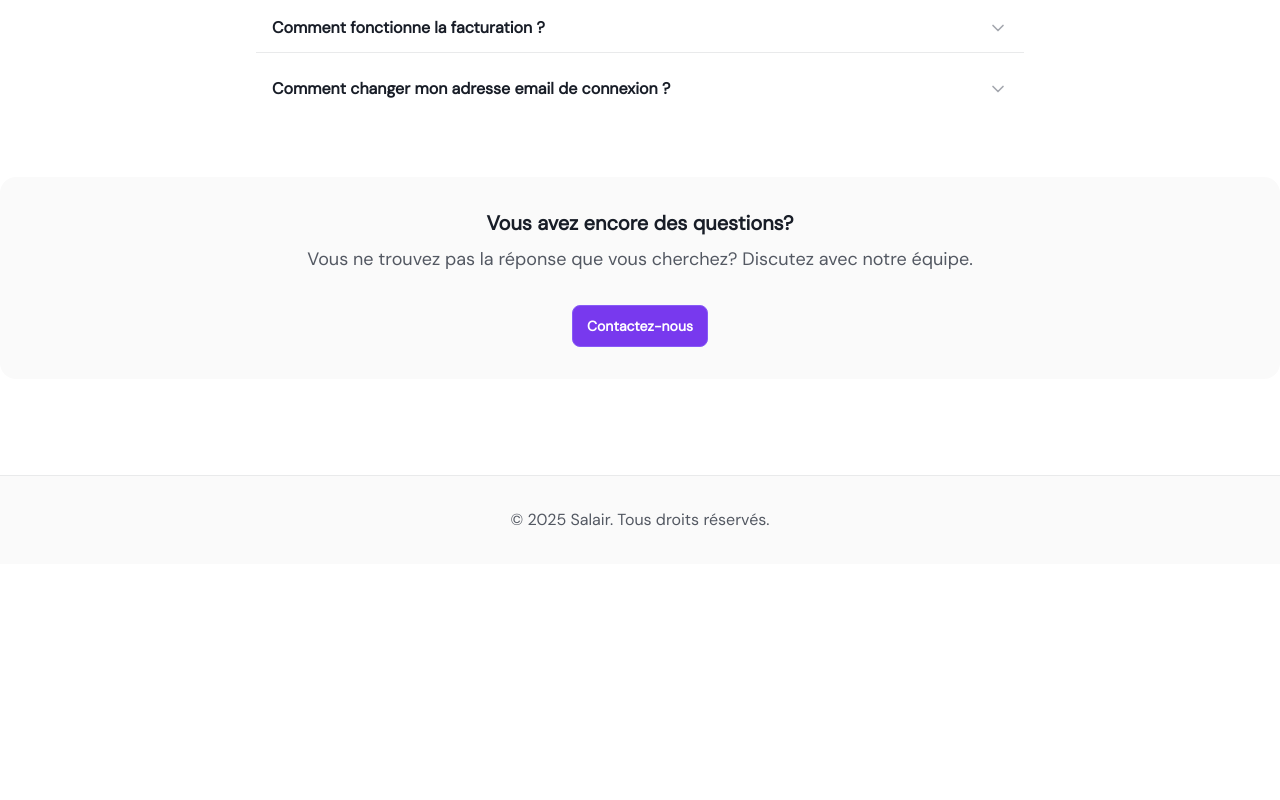
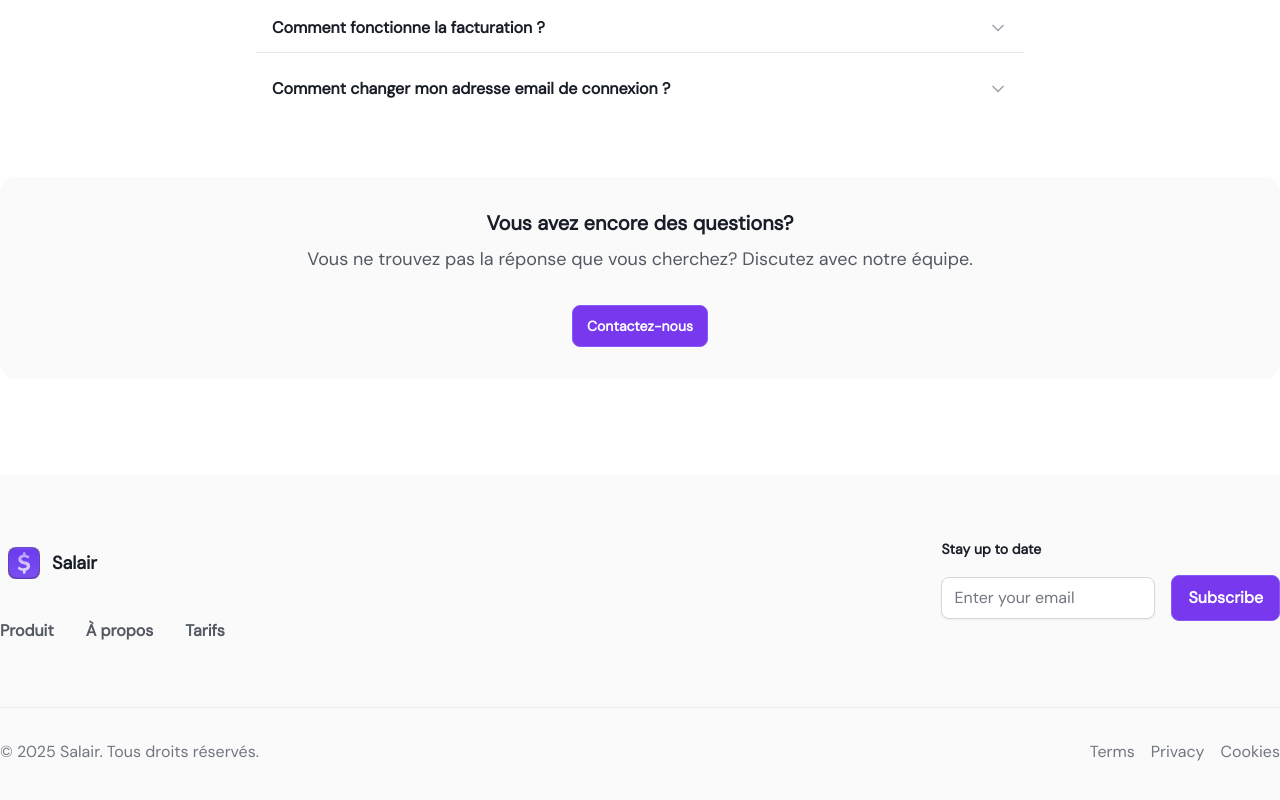
Before and after one commit to Fan2Shrek/salair, a Nuxt app in the folder frontend/: page / in a window 1280 px wide. Shown: the part 2497-3297 px from the top of the page. Before the commit the page ends 3061 px from the top, so only its background shows below. Built offline with nearby package versions, Linux system fonts and the light colour scheme.

Commit message:
feat(frontend): remove footer from index page and ensure UFooter is used in landing layout

```diff
--- a/frontend/layouts/landing.vue
+++ b/frontend/layouts/landing.vue
@@ -2,5 +2,6 @@
     <div class="w-full h-full">
         <UHeader />
         <slot />
+        <UFooter />
     </div>
 </template>
--- a/frontend/pages/index.vue
+++ b/frontend/pages/index.vue
@@ -249,13 +249,6 @@
                     <UButton class="mt-8 mx-auto">{{ $t('faq.more_questions.button') }}</UButton>
                 </div>
             </section>
-            <footer class="w-full bg-secondary py-8 border-t border-secondary">
-                <div class="max-w-7xl mx-auto px-4 sm:px-6">
-                    <p class="text-center text-tertiary">
-                        © {{ new Date().getFullYear() }} Salair. {{ $t('copyright') }}
-                    </p>
-                </div>
-            </footer>
         </main>
     </NuxtLayout>
 </template>
```
